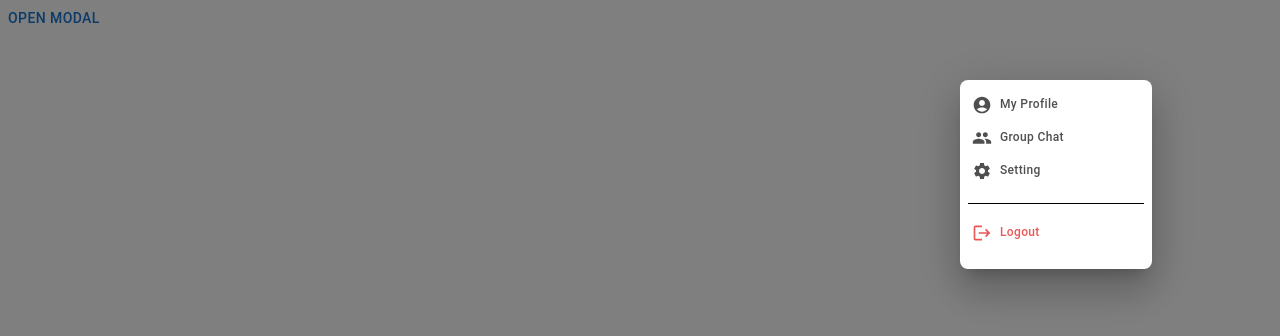
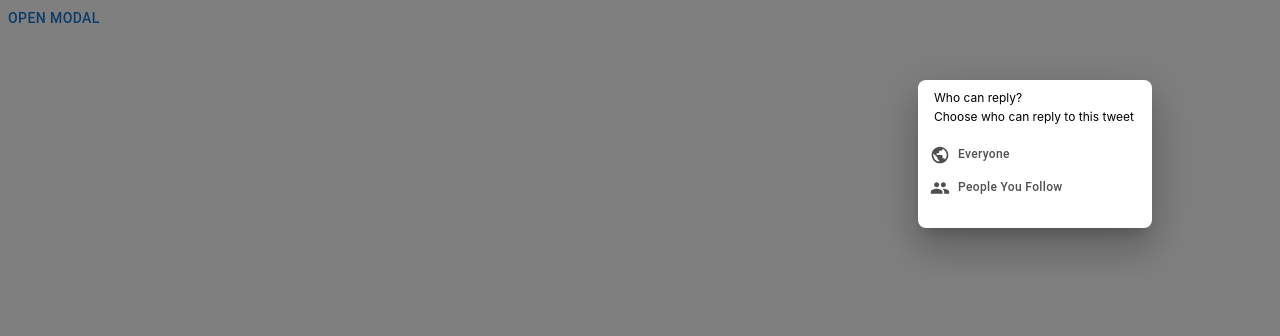
Before and after one commit to femogiga/tweeter, a React (Vite) app in the folder client/: page / in a window 1280 px wide. Both pictures are taken after a click on the button "OPEN MODAL". Shown: the top 336 px of the page. Built offline with nearby package versions, Linux system fonts and the light colour scheme.

Commit message:
whomadal complete

```diff
--- a/client/src/App.jsx
+++ b/client/src/App.jsx
@@ -2,13 +2,15 @@ import LoginModal from './components/body/LoginModal';
 import FollowingModal from './components/pages/FollowingModal';
 import Homepage from './components/pages/HomePage';
 import ProfilePage from './components/pages/ProfilePage';
+import WhocanModal from './components/body/WhocanModal';
 function App() {
   return (
     <div>
       {/* <ProfilePage/> */}
       {/* <Homepage/> */}
       {/* <FollowingModal/> */}
-      <LoginModal/>
+      {/* <LoginModal/> */}
+      <WhocanModal />
     </div>
   );
 }
--- a/client/src/components/body/TweetInput.jsx
+++ b/client/src/components/body/TweetInput.jsx
@@ -24,6 +24,7 @@ const TweetInput = () => {
             width: '100%',
             height: '9rem',
             border: 'none',
+
           }}></textarea>
 
         <div className='insert-photo'>
--- /dev/null
+++ b/client/src/components/body/WhocanModal.jsx
@@ -0,0 +1,78 @@
+import * as React from 'react';
+import Box from '@mui/material/Box';
+import Button from '@mui/material/Button';
+import Modal from '@mui/material/Modal';
+import AccountCircleIcon from '@mui/icons-material/AccountCircle';
+import GroupIcon from '@mui/icons-material/Group';
+import SettingsIcon from '@mui/icons-material/Settings';
+import LogoutIcon from '@mui/icons-material/Logout';
+import PublicIcon from '@mui/icons-material/Public';
+import '../body/home.css';
+const style = {
+  position: 'absolute',
+  top: '10%',
+
+  right: '10%',
+
+  //   transform: 'translate(-50%, -50%)',
+  width: 234,
+  bgcolor: 'background.paper',
+  //   border: '2px solid #000',
+  boxShadow: 24,
+  p: 1,
+  borderRadius: '8px',
+};
+
+const WhocanModal = () => {
+  const [open, setOpen] = React.useState(false);
+  const handleOpen = () => setOpen(true);
+  const handleClose = () => setOpen(false);
+
+  return (
+    <div className='login-modal'>
+      <Button onClick={handleOpen}>Open modal</Button>
+      <Modal
+        open={open}
+        onClose={handleClose}
+        aria-labelledby='modal-modal-title'
+        aria-describedby='modal-modal-description'>
+        <Box sx={style}>
+          <div className='flow-1'>
+            <div style={{fontSize:'12px',marginBlockEnd:'.75rem',paddingInline:'.5rem'}}>
+              <p>Who can reply?</p>
+              <p>Choose who can reply to this tweet</p>
+            </div>
+            <div>
+              <Button
+                sx={{
+                  color: '#4F4F4F',
+                  fontSize: '12px',
+                  textTransform: 'capitalize',
+                  width: '164px',
+                  justifyContent: 'flex-start',
+                }}
+                startIcon={<PublicIcon />}>
+                Everyone
+              </Button>
+            </div>
+            <div>
+              <Button
+                sx={{
+                  color: '#4F4F4F',
+                  fontSize: '12px',
+                  textTransform: 'capitalize',
+                  width: '164px',
+                  justifyContent: 'flex-start',
+                }}
+                startIcon={<GroupIcon />}>
+                People you follow
+              </Button>
+            </div>
+          </div>
+        </Box>
+      </Modal>
+    </div>
+  );
+};
+
+export default WhocanModal;
```
